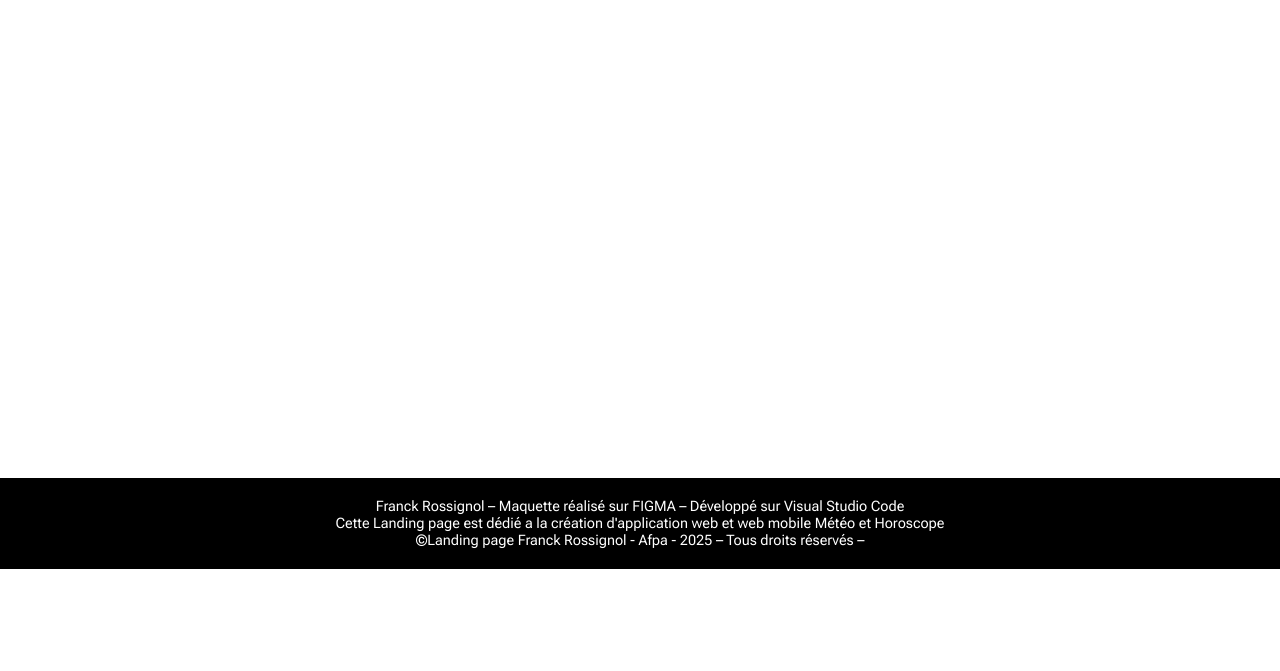
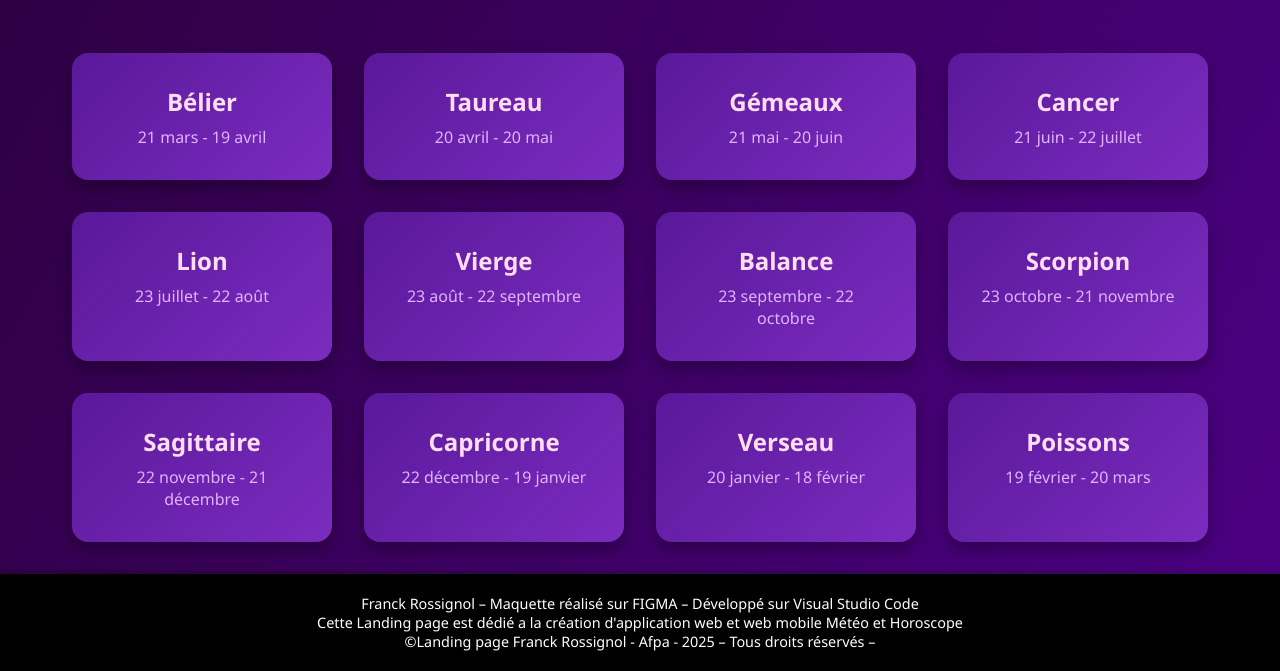
Before and after one commit to rossignol86/ECF1_oracles_api, a plain HTML site: page index.html in a window 1280 px wide. Shown: the part 231-902 px from the top of the page. Before the commit the page ends 800 px from the top, so only its background shows below. Drawn offline with Linux system fonts and the light colour scheme; files whose address does not match are found by name; a web font is replaced by a local one.

Commit message:
modification

```diff
--- a/assets/css/index.css
+++ b/assets/css/index.css
@@ -1,75 +1,71 @@
-main.container {
-  flex: 1;
-  padding: 20px;
+/* Reset et base */
+* {
+  box-sizing: border-box;
+  margin: 0;
+  padding: 0;
+}
+
+body {
+  font-family: 'Segoe UI', Roboto, sans-serif;
+  background: linear-gradient(120deg, #2c003e, #4b0082);
+  color: #ffffff;
+  min-height: 100vh;
+  display: flex;
+  flex-direction: column;
+}
+
+header {
+  text-align: center;
+  padding: 2rem 1rem;
+}
+
+header h1 {
+  font-size: 3rem;
+  background: linear-gradient(45deg, #ff8ae2, #c87fff);
+  -webkit-background-clip: text;
+  -webkit-text-fill-color: transparent;
+}
+
+.cards-container {
+  display: grid;
+  grid-template-columns: repeat(auto-fit, minmax(220px, 1fr));
+  gap: 2rem;
+  padding: 2rem;
   width: 100%;
   max-width: 1200px;
   margin: 0 auto;
+}
+
+.card {
+  background: linear-gradient(135deg, #5a189a, #7b2cbf);
+  border-radius: 16px;
+  padding: 2rem;
+  box-shadow: 0 8px 16px rgba(0, 0, 0, 0.3);
+  transition: transform 0.3s ease, box-shadow 0.3s ease;
+  cursor: pointer;
   text-align: center;
 }
 
-h1 {
-  font-family: 'Amarante', cursive;
-  font-size: 2.5rem;
-  margin-bottom: 30px;
+.card:hover {
+  transform: translateY(-8px);
+  box-shadow: 0 12px 24px rgba(0, 0, 0, 0.4);
 }
 
-button#btn-load {
-  background: #ffcc00;
-  border: none;
-  padding: 15px 30px;
-  border-radius: 50px;
-  font-size: 16px;
-  color: #333;
-  cursor: pointer;
-  transition: all 0.3s ease;
+.card h2 {
+  margin-bottom: 0.5rem;
+  font-size: 1.5rem;
+  color: #ffddf4;
 }
 
-button#btn-load:hover {
-  background: #ff9900;
-  transform: scale(1.05);
+.card p {
+  font-size: 1rem;
+  color: #e0b3ff;
 }
 
-.loader {
-  margin: 30px auto;
-  border: 5px solid rgba(255,255,255,0.3);
-  border-top: 5px solid #fff;
-  border-radius: 50%;
-  width: 60px;
-  height: 60px;
-  animation: spin 1s linear infinite;
+footer {
+  text-align: center;
+  padding: 1rem;
+  font-size: 0.9rem;
+  color: #cccccc;
+  margin-top: auto;
 }
-
-@keyframes spin {
-  0% { transform: rotate(0deg);}
-  100% { transform: rotate(360deg);}
-}
-
-.hidden {
-  display: none;
-}
-
-.cards-grid {
-  margin-top: 30px;
-  display: grid;
-  grid-template-columns: repeat(auto-fit, minmax(250px, 1fr));
-  gap: 20px;
-}
-
-.card {
-  background: rgba(255, 255, 255, 0.2);
-  padding: 20px;
-  border-radius: 15px;
-  box-shadow: 0 4px 15px rgba(0,0,0,0.3);
-  transition: transform 0.3s;
-}
-
-.card:hover {
-  transform: translateY(-5px);
-}
-
-.error {
-  color: #ffcc00;
-  margin-top: 20px;
-  font-weight: bold;
-  font-size: 18px;
-}
--- a/index.html
+++ b/index.html
@@ -52,9 +52,56 @@
        </span>
    </header>
 
-   <main>
-
-   </main>
+  <main class="cards-container">
+    <div class="card">
+      <h2>Bélier</h2>
+      <p>21 mars - 19 avril</p>
+    </div>
+    <div class="card">
+      <h2>Taureau</h2>
+      <p>20 avril - 20 mai</p>
+    </div>
+    <div class="card">
+      <h2>Gémeaux</h2>
+      <p>21 mai - 20 juin</p>
+    </div>
+    <div class="card">
+      <h2>Cancer</h2>
+      <p>21 juin - 22 juillet</p>
+    </div>
+    <div class="card">
+      <h2>Lion</h2>
+      <p>23 juillet - 22 août</p>
+    </div>
+    <div class="card">
+      <h2>Vierge</h2>
+      <p>23 août - 22 septembre</p>
+    </div>
+    <div class="card">
+      <h2>Balance</h2>
+      <p>23 septembre - 22 octobre</p>
+    </div>
+    <div class="card">
+      <h2>Scorpion</h2>
+      <p>23 octobre - 21 novembre</p>
+    </div>
+    <div class="card">
+      <h2>Sagittaire</h2>
+      <p>22 novembre - 21 décembre</p>
+    </div>
+    <div class="card">
+      <h2>Capricorne</h2>
+      <p>22 décembre - 19 janvier</p>
+    </div>
+    <div class="card">
+      <h2>Verseau</h2>
+      <p>20 janvier - 18 février</p>
+    </div>
+    <div class="card">
+      <h2>Poissons</h2>
+      <p>19 février - 20 mars</p>
+    </div>
+  </main>
 
 
   <footer class="footer-content">
```
